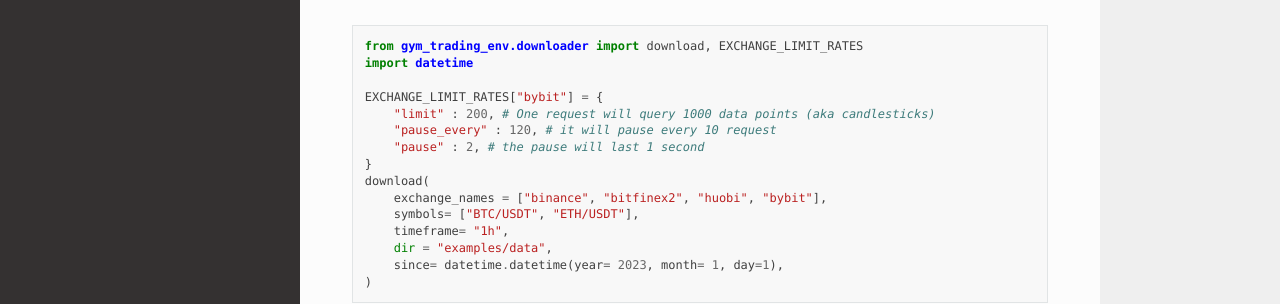
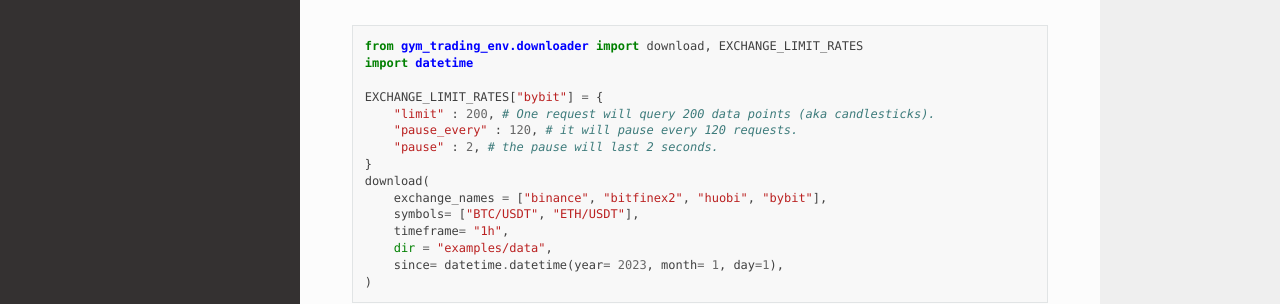
Before and after one commit to ClementPerroud/Gym-Trading-Env, a Sphinx documentation site: the page built from docs/source/download.rst, in a window 1280 px wide and 900 px high, scrolled down 804 px. Shown: the part 408-712 px from the top of the window. Built offline with Sphinx 7.4.7 and the Read the Docs theme 2.0.0, drawn with Linux system fonts in a browser that asks for light colours.

Commit message:
Update download.rst

```diff
--- a/docs/source/download.rst
+++ b/docs/source/download.rst
@@ -57,9 +57,9 @@
   import datetime
 
   EXCHANGE_LIMIT_RATES["bybit"] = {
-      "limit" : 200, # One request will query 1000 data points (aka candlesticks)
-      "pause_every" : 120, # it will pause every 10 request
-      "pause" : 2, # the pause will last 1 second
+      "limit" : 200, # One request will query 200 data points (aka candlesticks).
+      "pause_every" : 120, # it will pause every 120 requests.
+      "pause" : 2, # the pause will last 2 seconds.
   }
   download(
       exchange_names = ["binance", "bitfinex2", "huobi", "bybit"],
```
